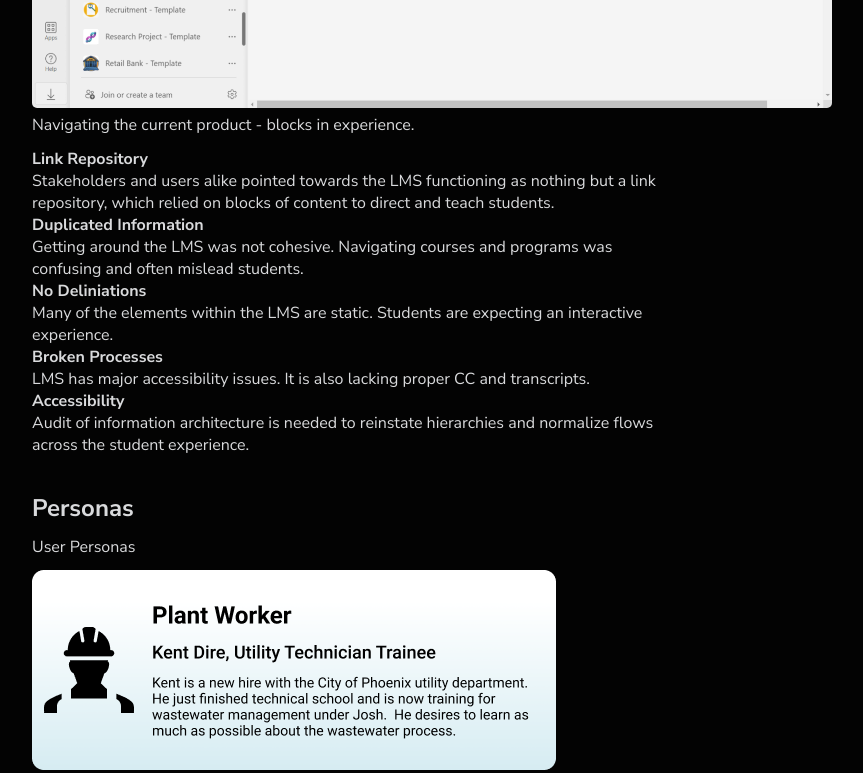
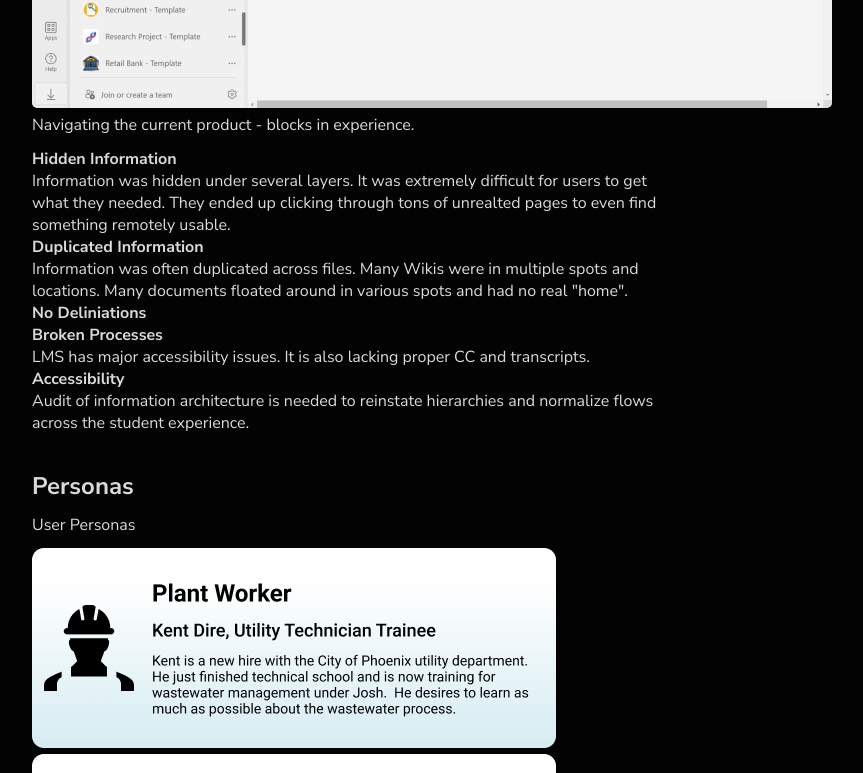
Before and after one commit to ashleemarees/ashleemarees, a plain HTML site: page cybed.html in a window 1280 px wide. Shown: the part 4190-4963 px from the top of the page, without its empty margins (128-991 px from the left). Drawn offline with Linux system fonts and the light colour scheme.

Commit message:
content updates
oz wercm

```diff
--- a/cybed.html
+++ b/cybed.html
@@ -100,9 +100,9 @@
 			<p>After my initial evaluations of the product and space, I started interviewing external and internal users to identify problems.</p>
 				<img class="myImg" src="imgs/wercmc3.png" alt="Teams has space for files, content, and chat functionality.">
 				<p>Navigating the current product - blocks in experience.
-					<ul class="problems"><li><b>Link Repository</b><br>Stakeholders and users alike pointed towards the LMS functioning as nothing but a link repository, which relied on blocks of content to direct and teach students. </li>
-				  <li><b>Duplicated Information</b><br>Getting around the LMS was not cohesive.  Navigating courses and programs was confusing and often mislead students.</li>
-				  <li><b>No Deliniations</b><br>Many of the elements within the LMS are static.  Students are expecting an interactive experience.</li>
+					<ul class="problems"><li><b>Hidden Information</b><br>Information was hidden under several layers. It was extremely difficult for users to get what they needed.  They ended up clicking through tons of unrealted pages to even find something remotely usable.</li>
+				  <li><b>Duplicated Information</b><br>Information was often duplicated across files.  Many Wikis were in multiple spots and locations.  Many documents floated around in various spots and had no real "home".</li>
+				  <li><b>No Deliniations</b><br></li>
 				  <li><b>Broken Processes</b><br>LMS has major accessibility issues.  It is also lacking proper CC and transcripts.</li>
 				  <li><b>Accessibility</b><br>Audit of information architecture is needed to reinstate hierarchies and normalize flows across the student experience.</li></ul></p>
 		</section>
@@ -134,8 +134,8 @@
 		</section>
     <section id="final">
 			<h2>Final MVP</h2>
-			<p>The final product will be released in installments, giving students a chance to adjust.</p>
-			<p>Features Release Schedule</p>
+			<p>The effect our renovated product will have on the industry in the Phoenix area.</p>
+			<p>Product Value Add</p>
 		<img class="myImg" id="myImg02" src="imgs/WERCMfeature.png" alt="This analysis chart was shown to clients as a way of providing a summary of requirements, goals, and value.">
 		<div id="myModal02" class="modal" onclick="this.style.display='none'">
 		-->
```
